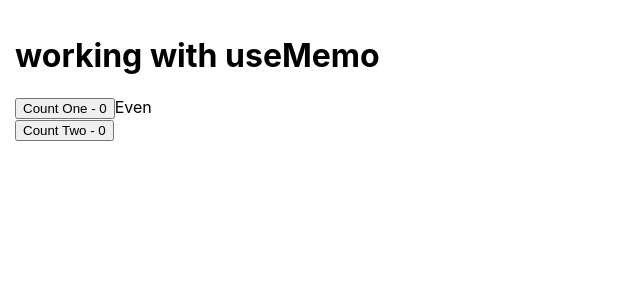
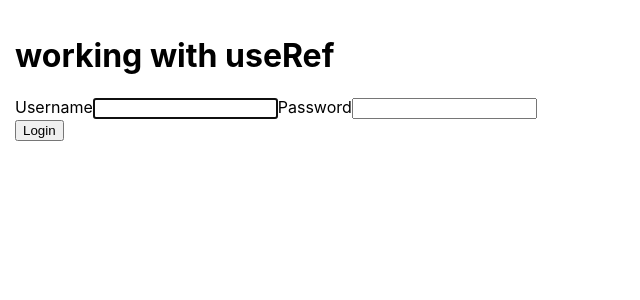
Before and after one commit to BehrangHaghdoust/React-part2, a React (Create React App) app: page / in a window 1280 px wide. Shown: the top 300 px of the page, without its empty margins (0-640 px from the left). Built offline with nearby package versions, Linux system fonts and the light colour scheme.

Commit message:
working with useRef

```diff
--- a/src/Components/App.jsx
+++ b/src/Components/App.jsx
@@ -1,12 +1,12 @@
-import Counter from '../Components/Counter'
+import Login from '../Components/Login'
 
 function App() {
 
 
   return (
     <>
-<h1>working with useMemo</h1>
-<Counter/>
+<h1>working with useRef</h1>
+<Login/>
     </>
   );
 }
--- a/src/Components/Counter.jsx
+++ /dev/null
@@ -1,30 +0,0 @@
-import {useState,useMemo} from 'react';
-
-function Counter() {
-  const [countOne, setCountOne] = useState(0);
-  const [countTwo, setCountTwo] = useState(0);
-
-const incrementCountOne = () => {
-  setCountOne(countOne + 1)
-}
-const incrementCountTwo =() => {
-  setCountTwo(countTwo + 1)
-
-}
-{/* useMemo catch our data and give that to us when we click on btn 1 */}
-const isEven =useMemo(()=> {
-    let i = 0 ;
-    while(i<900000000) i++
-    return countOne % 2 === 0 ;
-}, [countOne]
-)
-  return (
-    <>
-   <button onClick={incrementCountOne}>Count One - {countOne} </button>
-   <span>{isEven ? 'Even' : "Odd"}</span>
-   <br/>
-   <button onClick={incrementCountTwo}>Count Two - {countTwo} </button>
-    </>
-  );
-}
-export default Counter;
--- /dev/null
+++ b/src/Components/Login.jsx
@@ -0,0 +1,26 @@
+import {useEffect,useRef} from 'react';
+
+const Login = ()=> {
+
+
+const inputRef =useRef(null)
+
+useEffect(()=> {
+    // focus the username input
+// console.log(inputRef.current);
+inputRef.current.focus();
+} , [])
+    return (
+        <>
+            <label htmlFor="">Username</label>
+            <input ref={inputRef} type="text" />
+            <label htmlFor="">Password</label>
+            <input type="password"/>
+            <br/>
+            <button>Login</button>
+        </>
+    )
+}
+
+
+export default Login ;
```
